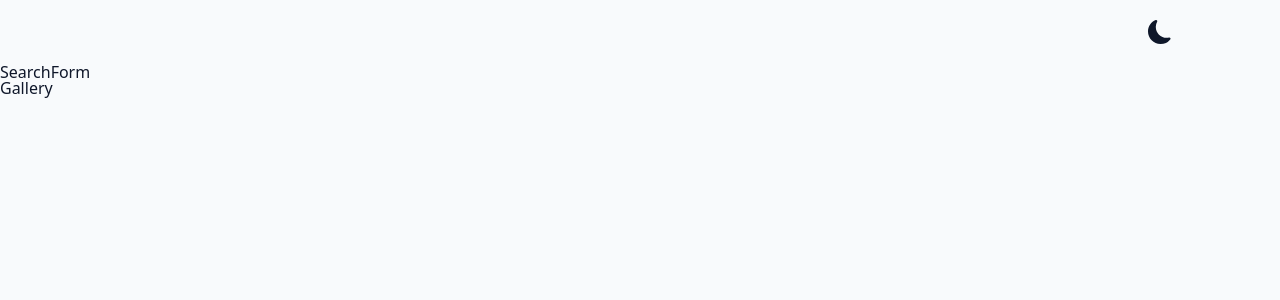
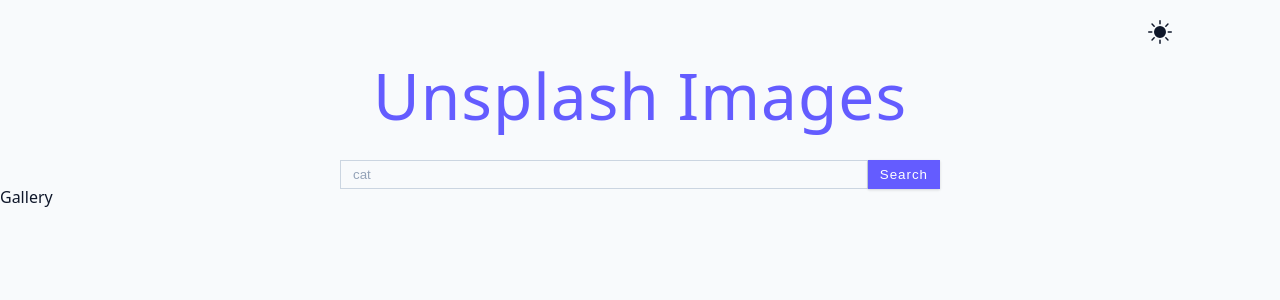
Before and after one commit to VirghiuBann/react-unsplash-images, a React (Vite) app: page / in a window 1280 px wide. Shown: the top 300 px of the page. Built offline with nearby package versions, Linux system fonts and the light colour scheme.

Commit message:
add form search

```diff
--- a/src/components/SearchForm.jsx
+++ b/src/components/SearchForm.jsx
@@ -1,5 +1,20 @@
 const SearchForm = () => {
-  return <div>SearchForm</div>
+  return (
+    <section>
+      <h1 className='title'>unsplash images</h1>
+      <form className='search-form'>
+        <input
+          type='text'
+          className='form-input search-input'
+          name='search'
+          placeholder='cat'
+        />
+        <button type='submit' className='btn'>
+          search
+        </button>
+      </form>
+    </section>
+  )
 }
 
 export default SearchForm
--- a/src/components/ThemeToggle.jsx
+++ b/src/components/ThemeToggle.jsx
@@ -8,9 +8,9 @@
     <section className='toggle-container'>
       <button className='dark-toggle' onClick={toggleDarkTheme}>
         {isDarkTheme ? (
+          <BsFillMoonFill className='toggle-icon' />
+        ) : (
           <BsFillSunFill className='toggle-icon' />
-        ) : (
-          <BsFillMoonFill className='toggle-icon' />
         )}
       </button>
     </section>
```
Also changed, not shown: src/index.css (+7 -0 lines).
